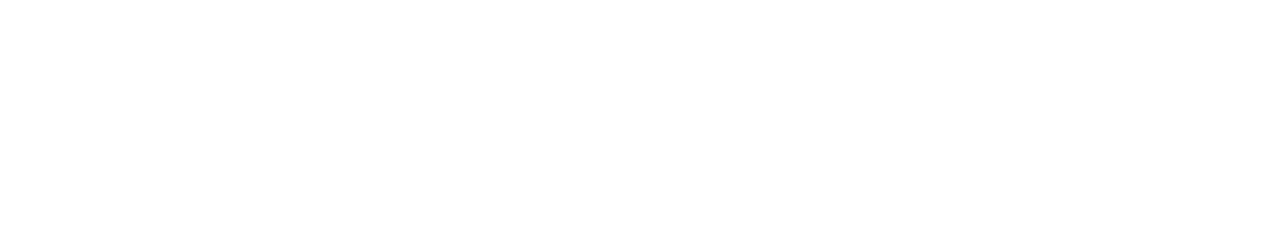
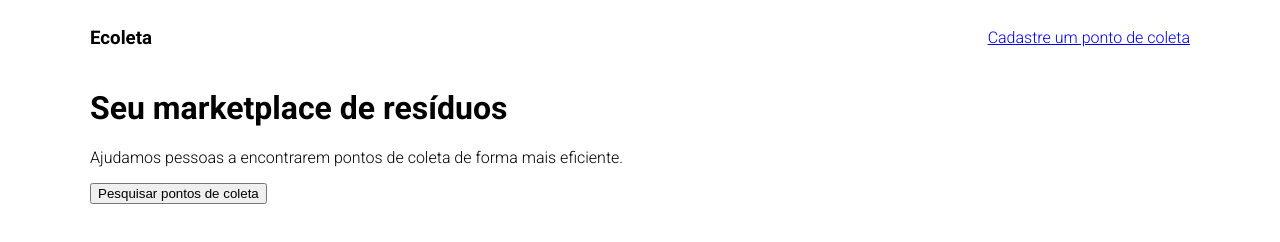
Before and after one commit to Davi-Tolen/CursoNLW, a plain HTML site: page index.html in a window 1280 px wide. Drawn offline with Linux system fonts and the light colour scheme.

Commit message:
primeiros passos

```diff
--- a/index.html
+++ b/index.html
@@ -1,12 +1,44 @@
 <!DOCTYPE html>
 <html lang="en">
+
+<!--
+    HTML
+
+    Hypertext
+        Hipertexto
+
+    Markup
+        Marcação de texto
+
+    Language
+        Linguagem
+-->
 <head>
     <meta charset="UTF-8">
     <meta http-equiv="X-UA-Compatible" content="IE=edge">
     <meta name="viewport" content="width=device-width, initial-scale=1.0">
     <title>Ecoleta</title>
+
+    <link href="https://fonts.googleapis.com/css2?family=Roboto:wght@300;700&display=swap" rel="stylesheet">
+
+    <link rel="stylesheet" href="/styles/main.css">
 </head>
 <body>
 
+    <div class="content">
+
+        <header>
+            <h3>Ecoleta</h3>
+
+            <a href="#">Cadastre um ponto de coleta</a>
+        </header>
+
+        <h1>Seu marketplace de resíduos</h1>
+
+        <p>Ajudamos pessoas a encontrarem pontos de coleta de forma mais eficiente.</p>
+
+        <button>Pesquisar pontos de coleta</button>
+    </div>
+
 </body>
 </html>
--- /dev/null
+++ b/styles/main.css
@@ -0,0 +1,23 @@
+html{
+    font-family: 'Roboto', sans-serif;
+}
+
+/*BOX MODEL
+
+Modelo de caixa
+Toda caixa tem
+largura, altura, espaçamentos, preenchimentos,
+bordas, cor, fundo, maneira que é vista pelo html
+*/
+
+header{
+    display: flex;
+    align-items: center;
+    justify-content: space-between;
+}
+
+.content {
+    width: 90%;
+    max-width: 1100px;
+    margin: 0 auto;
+}
```
